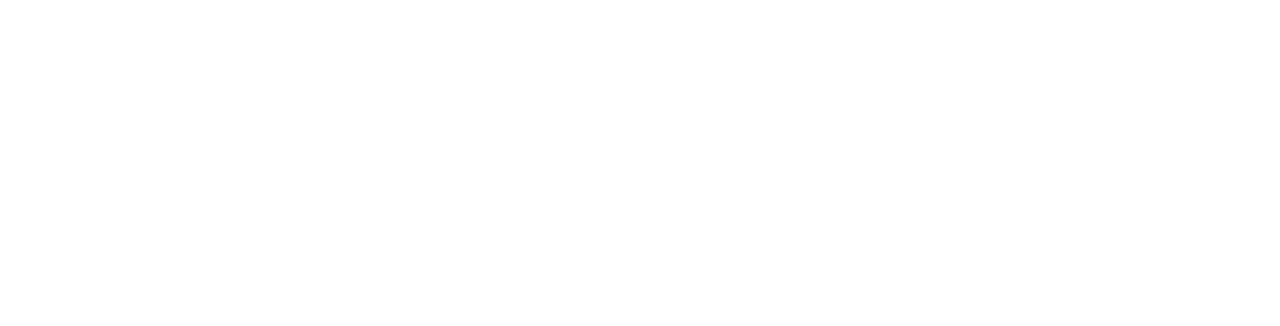
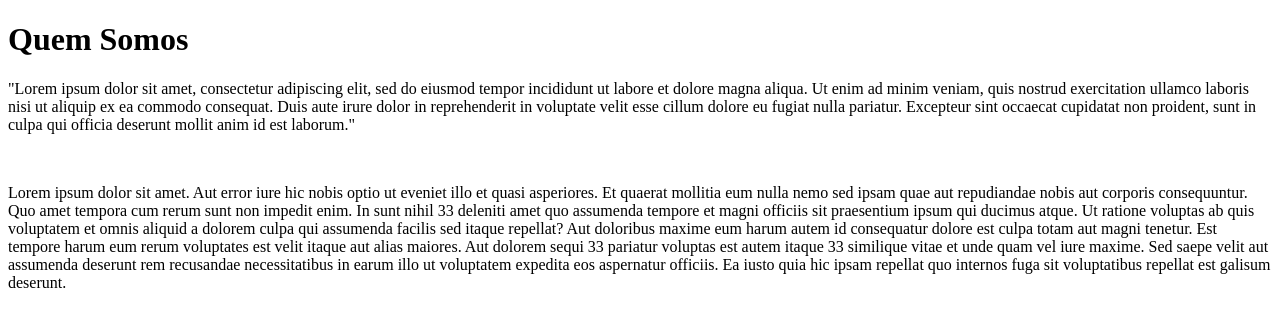
Before and after one commit to Estelabr/Atividade2, a plain HTML site: page index.html in a window 1280 px wide. Drawn offline with Linux system fonts and the light colour scheme.

Commit message:
Quem Somos

```diff
--- a/index.html
+++ b/index.html
@@ -6,6 +6,14 @@
     <title>Document</title>
 </head>
 <body>
+    <h1>Quem Somos</h1>
+
+    <p>"Lorem ipsum dolor sit amet, consectetur adipiscing elit, sed do eiusmod tempor incididunt ut labore et dolore magna aliqua. Ut enim ad minim veniam, quis nostrud exercitation ullamco laboris nisi ut aliquip ex ea commodo consequat. Duis aute irure dolor in reprehenderit in voluptate velit esse cillum dolore eu fugiat nulla pariatur. Excepteur sint occaecat cupidatat non proident, sunt in culpa qui officia deserunt mollit anim id est laborum."</p><br>
+    <p>Lorem ipsum dolor sit amet. Aut error iure hic nobis optio ut eveniet illo et quasi asperiores. Et quaerat mollitia eum nulla nemo sed ipsam quae aut repudiandae nobis aut corporis consequuntur. Quo amet tempora cum rerum sunt non impedit enim. In sunt nihil 33 deleniti amet quo assumenda tempore et magni officiis sit praesentium ipsum qui ducimus atque.
+
+    Ut ratione voluptas ab quis voluptatem et omnis aliquid a dolorem culpa qui assumenda facilis sed itaque repellat? Aut doloribus maxime eum harum autem id consequatur dolore est culpa totam aut magni tenetur. Est tempore harum eum rerum voluptates est velit itaque aut alias maiores.
+
+    Aut dolorem sequi 33 pariatur voluptas est autem itaque 33 similique vitae et unde quam vel iure maxime. Sed saepe velit aut assumenda deserunt rem recusandae necessitatibus in earum illo ut voluptatem expedita eos aspernatur officiis. Ea iusto quia hic ipsam repellat quo internos fuga sit voluptatibus repellat est galisum deserunt.</p>
 
 </body>
 </html>
```
